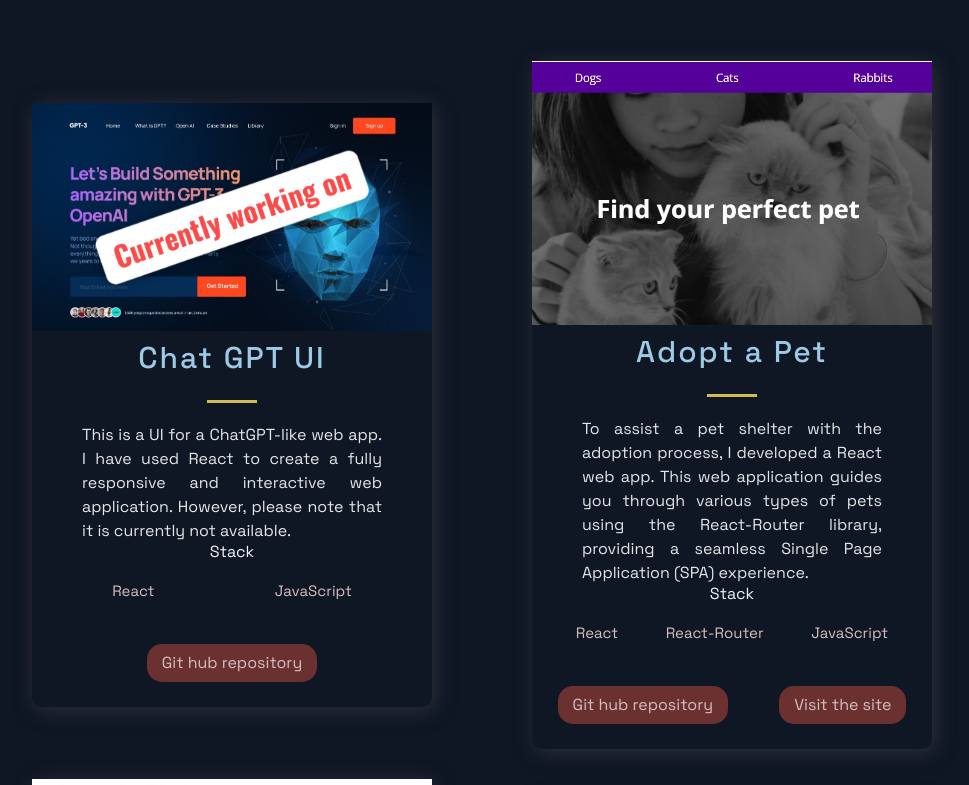
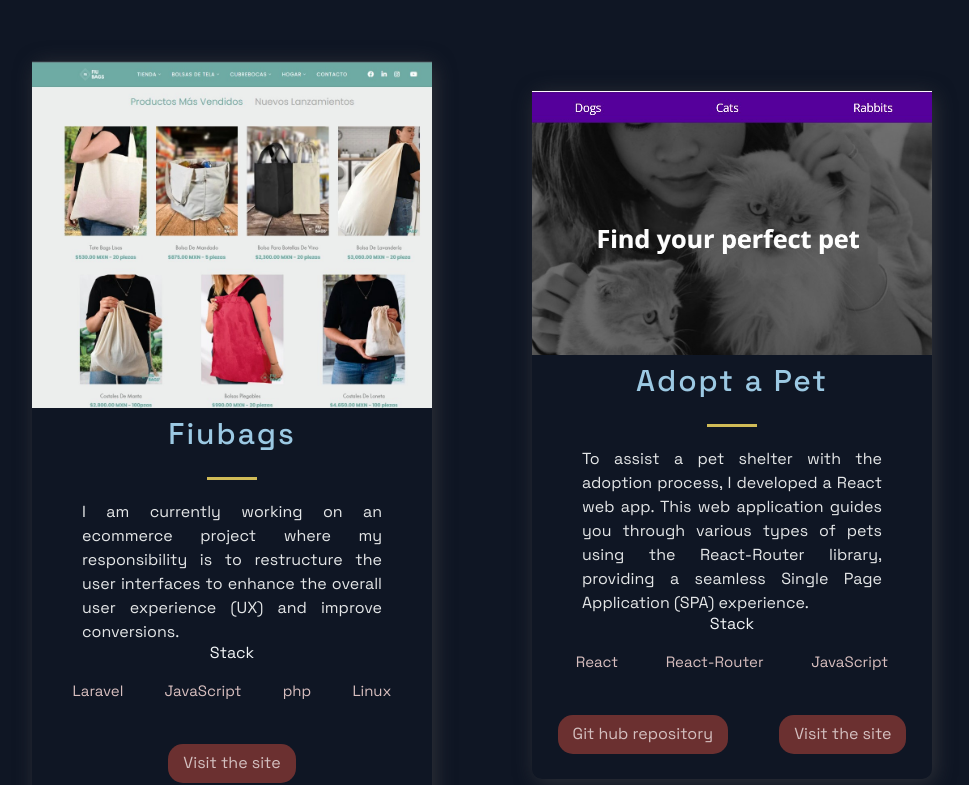
Before and after one commit to Gab0CS/Gab0CS.github.io, a Next.js app: page / in a window 1280 px wide. Shown: the part 711-1496 px from the top of the page, without its empty margins (158-1127 px from the left). Built offline with nearby package versions, Linux system fonts and the light colour scheme.

Commit message:
Update to projects

```diff
--- a/src/components/Projects/Projects.js
+++ b/src/components/Projects/Projects.js
@@ -35,8 +35,8 @@
               </TagList>
             </div>
             <UtilityList>
-              <ExternalLinks href={project.visit} target='blank'>Git hub repository</ExternalLinks>
-              {project.id !== 0 && <ExternalLinks href={project.source} target='blank'>Visit the site</ExternalLinks>}
+              {project.id !== 0 && <ExternalLinks href={project.visit} target='blank'>Git hub repository</ExternalLinks>}
+              <ExternalLinks href={project.source} target='blank'>Visit the site</ExternalLinks>
             </UtilityList>
           </BlogCard>
           ))}
--- a/src/components/Technologies/Technologies.js
+++ b/src/components/Technologies/Technologies.js
@@ -17,7 +17,8 @@
             Experience with <br />
             React.Js <br />
             Vue.Js<br />
-            React Native
+            React Native <br />
+            Laravel
           </ListParagraph>
         </ListContainer>
       </ListItem>
@@ -33,16 +34,6 @@
           </ListParagraph>
         </ListContainer>
       </ListItem>
-      <ListItem>
-        <DiResponsive size='3rem'/>
-        <ListContainer>
-          <ListTitle>UI/UX</ListTitle>
-          <ListParagraph>
-            Experience with <br />
-            Figma and other wireframers.
-          </ListParagraph>
-        </ListContainer>
-      </ListItem>
     </List>
   </Section>
 );
--- a/src/constants/constants.js
+++ b/src/constants/constants.js
@@ -1,11 +1,11 @@
 export const projects = [
   {
-    title: 'Chat GPT UI',
-    description: 'This is a UI for a ChatGPT-like web app. I have used React to create a fully responsive and interactive web application. However, please note that it is currently not available.',
-    image: '/images/iachat.jpeg',
-      tags: ['React', 'JavaScript'],
-    source: 'https://google.com',
-    visit: 'https://github.com/Gab0CS/ia-chat',
+    title: 'Fiubags',
+    description: 'I am currently working on an ecommerce project where my responsibility is to restructure the user interfaces to enhance the overall user experience (UX) and improve conversions.',
+    image: '/images/fiubags.jpg',
+      tags: ['Laravel', 'JavaScript', 'php', 'Linux'],
+    source: 'https://fiubags.mx/',
+    visit: '#!',
     id: 0,
   },
   {
@@ -53,5 +53,5 @@
   { year: 2021, text: 'Worked as Production Analyst where I developed a CRUD App for production control.', },
   { year: 2022, text: 'Worked as data Analyst intern.', },
   { year: 2022, text: 'Completed the college.', },
-  { year: 2023, text: 'Looking for a job opportunity.', },
+  { year: 2023, text: 'Working at Brandbackers as Web Developer.', },
 ];
```
Also changed, not shown: public/images/fiubags.jpg (added).
